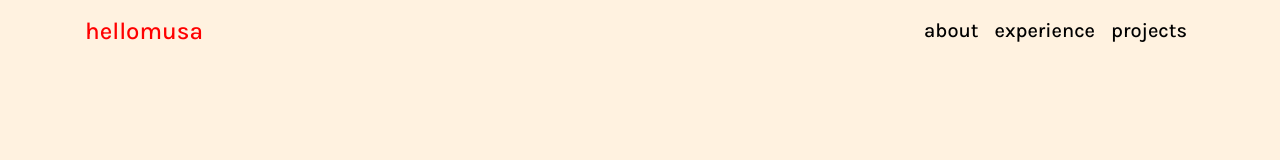
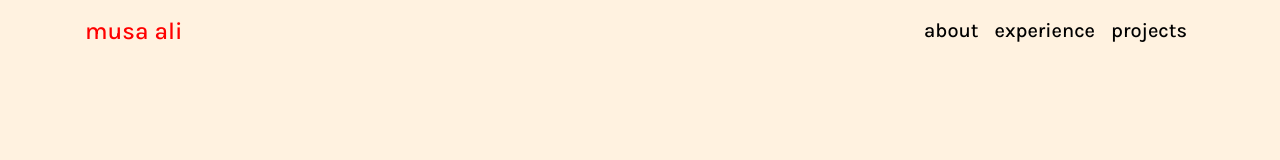
Before and after one commit to hellomusa/hellomusa.github.io, a React (Create React App) app: page / in a window 1280 px wide. Shown: the top 160 px of the page. Built offline with nearby package versions, Linux system fonts and the light colour scheme; no server answers.

Commit message:
Change active nav link colour to red

```diff
--- a/src/components/XNavbar.css
+++ b/src/components/XNavbar.css
@@ -25,9 +25,12 @@
   color: red !important;
 }
 
+.my-active .lead navbar-option {
+  color: red !important;
+}
+
 .my-active .nav-link {
-  border-bottom: 1px solid black;
-  color: black !important;
+  color: red !important;
 }
 
 .navbar-toggle {
--- a/src/components/XNavbar.jsx
+++ b/src/components/XNavbar.jsx
@@ -26,7 +26,7 @@ const XNavbar = () => {
               duration={500}
             >
               <a href="#home" className="navbar-title">
-                hellomusa
+                musa ali
               </a>
             </Link>
           </Navbar.Brand>
```
Also changed, not shown: 1 other file (tests, documents, lock files or other folders).
